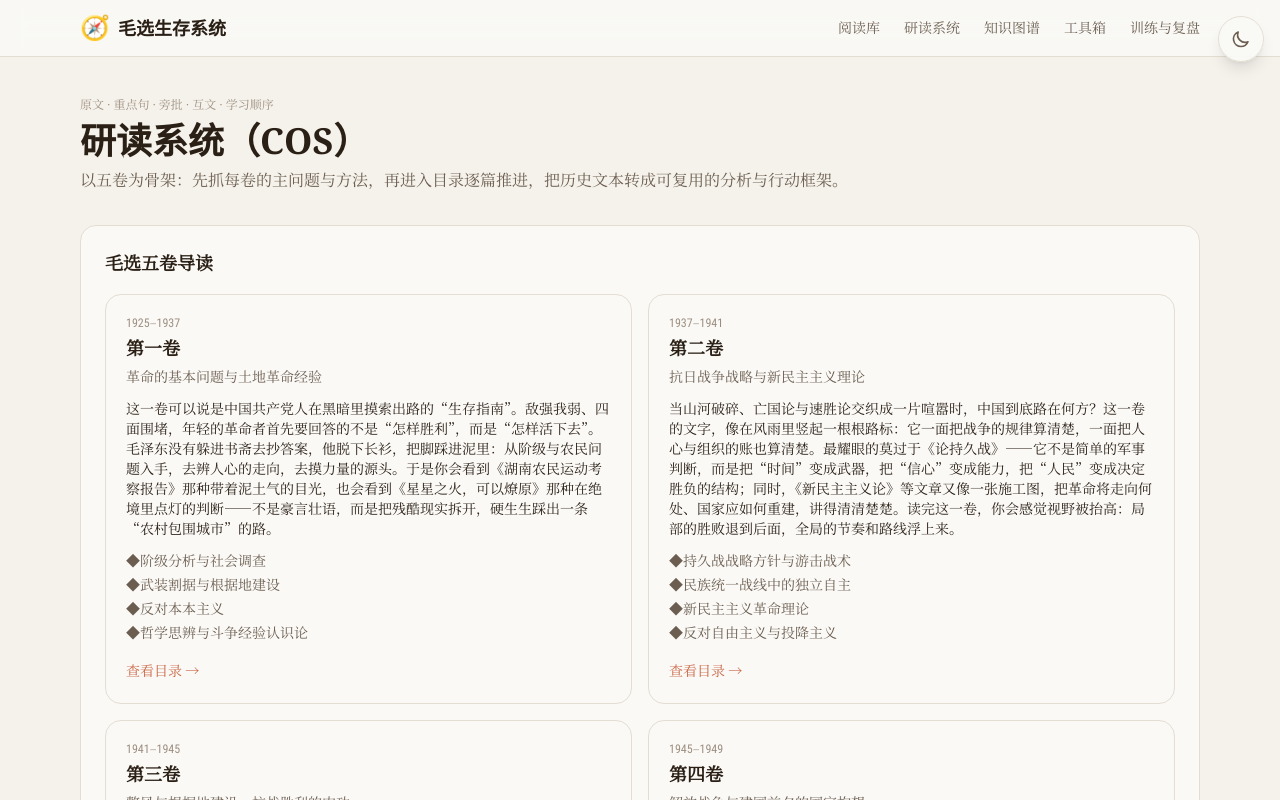
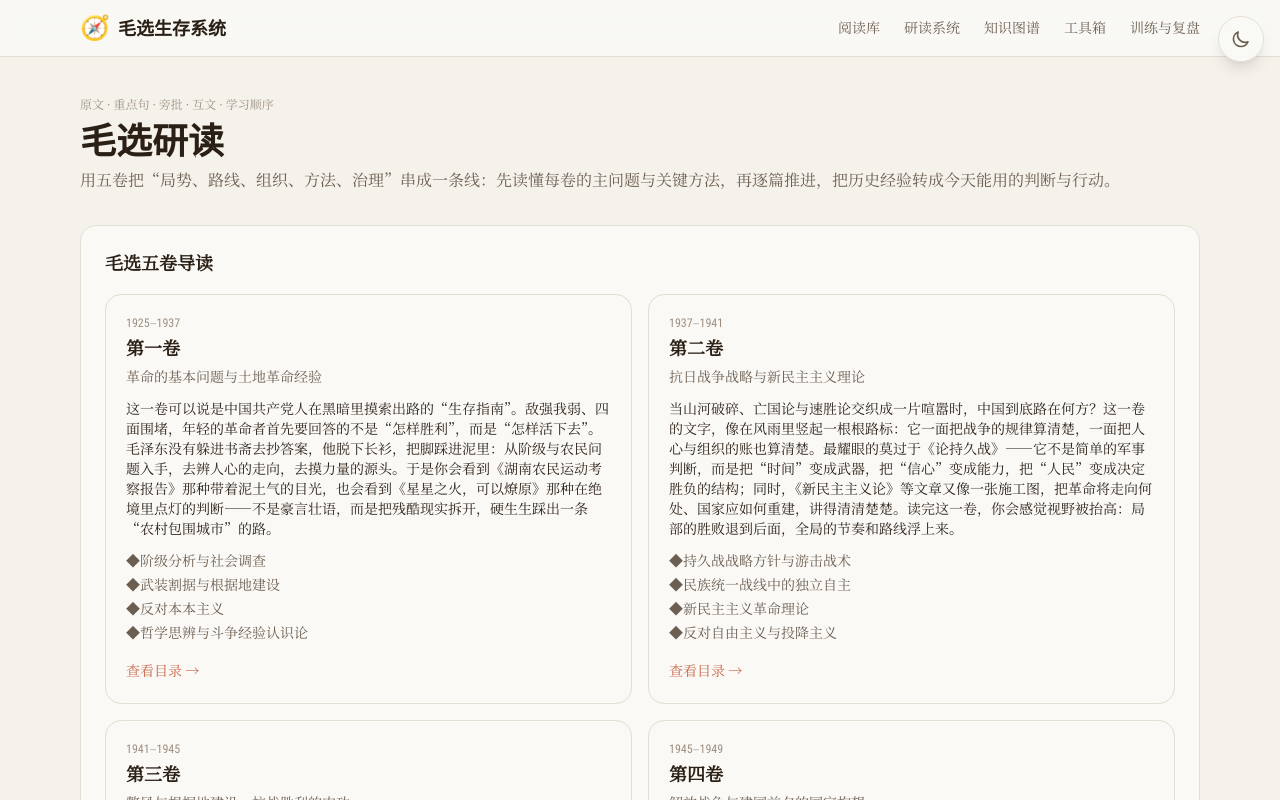
Before and after one commit to Debugooo/maoxuan-web, a Next.js app: page /study in a window 1280 px wide. Shown: the top 800 px of the page. Built offline with nearby package versions, Linux system fonts and the light colour scheme.

Commit message:
feat: 构建毛选生存斗争智库
Co-authored-by: traeagent <traeagent@users.noreply.github.com>

```diff
--- a/src/app/study/page.tsx
+++ b/src/app/study/page.tsx
@@ -1,7 +1,7 @@
 import Link from 'next/link';
 import { VOLUMES } from '@/lib/study/volumes';
 
-export const metadata = { title: '研读系统 | 毛选生存系统' };
+export const metadata = { title: '毛选研读 | 毛选生存系统' };
 
 export default function StudyPage() {
   return (
@@ -11,10 +11,10 @@ export default function StudyPage() {
           原文 · 重点句 · 旁批 · 互文 · 学习顺序
         </div>
         <h1 className="text-3xl md:text-4xl font-serif font-bold" style={{ color: 'var(--wx-ink)' }}>
-          研读系统（COS）
+          毛选研读
         </h1>
         <p className="mt-2" style={{ color: 'var(--wx-ink-soft)' }}>
-          以五卷为骨架：先抓每卷的主问题与方法，再进入目录逐篇推进，把历史文本转成可复用的分析与行动框架。
+          用五卷把“局势、路线、组织、方法、治理”串成一条线：先读懂每卷的主问题与关键方法，再逐篇推进，把历史经验转成今天能用的判断与行动。
         </p>
       </header>
 
```
